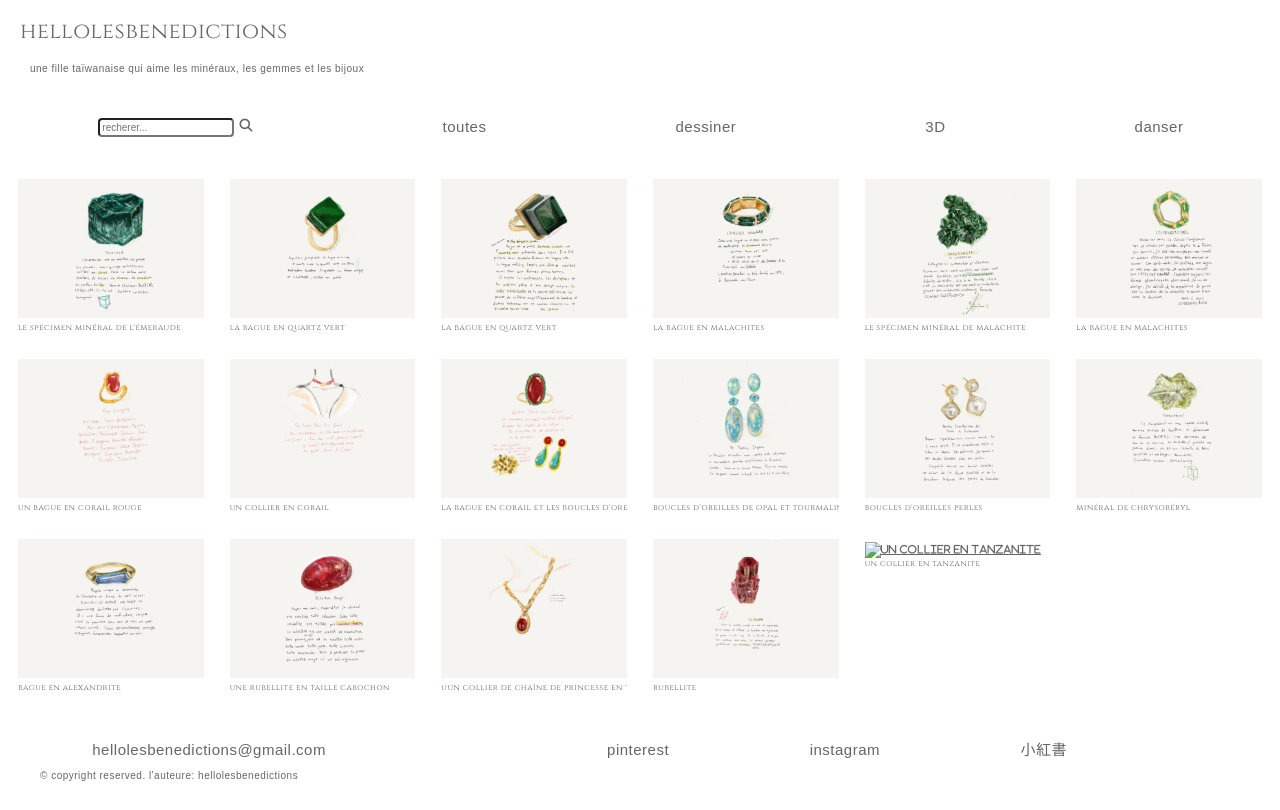
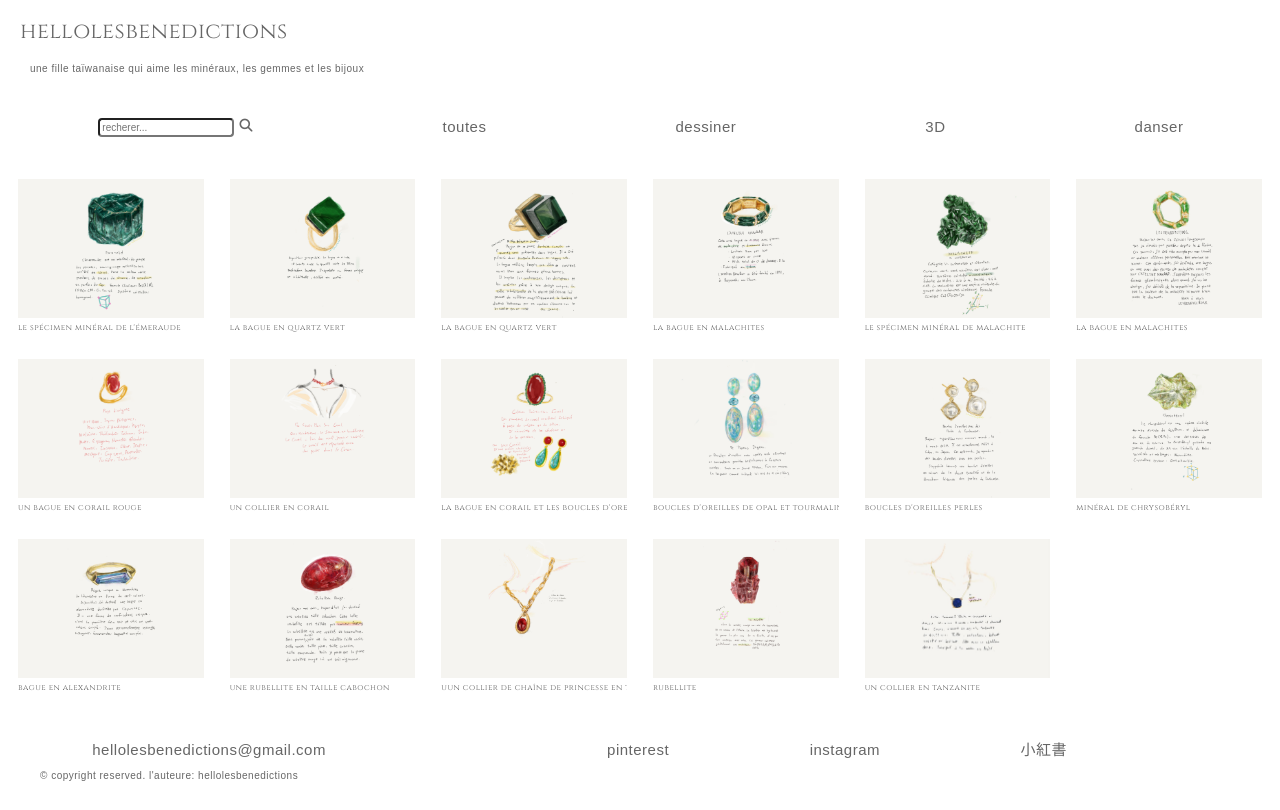
Before and after one commit to somethingpearls/hellolesbenedictions, a plain HTML site: page index.html in a window 1280 px wide. Drawn offline with Linux system fonts and the light colour scheme; a web font is replaced by a local one.

Commit message:
added gem19 jpeg

```diff
--- a/index.html
+++ b/index.html
@@ -121,7 +121,7 @@
             </div>
 
             <div class="image-box" data-name="toutes dessiner collier tanzanite gemme bleu cabochon" >
-                <a href="https://www.instagram.com/p/C5U-skmy2bj/" target="_blank" id="gem19"><img src="images/gem19 " alt="un collier en tanzanite"></a><br>
+                <a href="https://www.instagram.com/p/C5U-skmy2bj/" target="_blank" id="gem19"><img src="images/gem19 tanzanite .jpg" alt="un collier en tanzanite"></a><br>
                 <h4>un collier en tanzanite</h4>
 
             </div>
```
